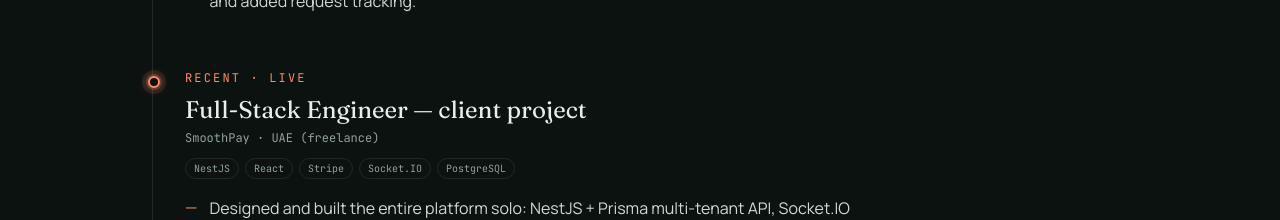
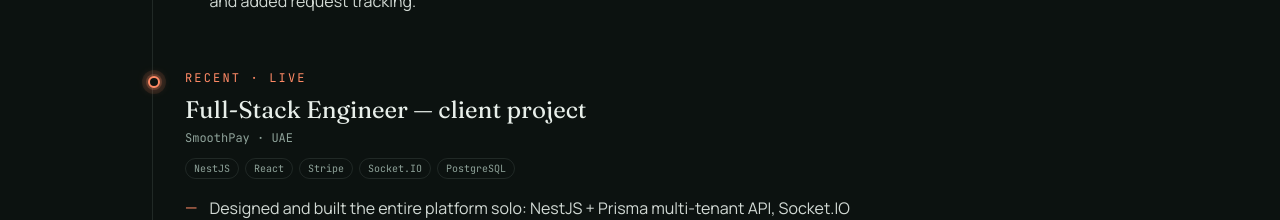
Before and after one commit to SaurabhSinghRbz/saurabh-singh-portfolio, a Next.js app: page / in a window 1280 px wide. Shown: the part 7040-7260 px from the top of the page. Built offline with nearby package versions, Linux system fonts and the light colour scheme.

Commit message:
removed freelance

```diff
--- a/src/content/site.ts
+++ b/src/content/site.ts
@@ -92,7 +92,7 @@ export const site = {
     },
     {
       role: "Full-Stack Engineer — client project",
-      org: "SmoothPay · UAE (freelance)",
+      org: "SmoothPay · UAE",
       period: "Recent · live",
       points: [
         "Designed and built the entire platform solo: NestJS + Prisma multi-tenant API, Socket.IO live order tracking, RBAC for admin & merchant, React customer QR-ordering app and merchant dashboard.",
--- a/src/content/skill-proficiency.ts
+++ b/src/content/skill-proficiency.ts
@@ -4,7 +4,7 @@
  * Structured proficiency data for each technology.
  * Derived from Saurabh's actual experience timeline:
  * - Pine Labs: Nov 2022 → present (2.5+ years)
- * - SmoothPay: Recent freelance project
+ * - SmoothPay: Recent project
  * - Masai School: 2021–2022 (training)
  *
  * Figures are conservative and honest.
```
